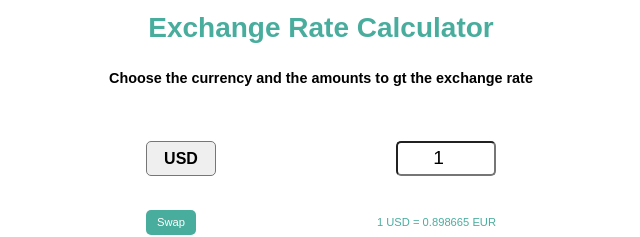
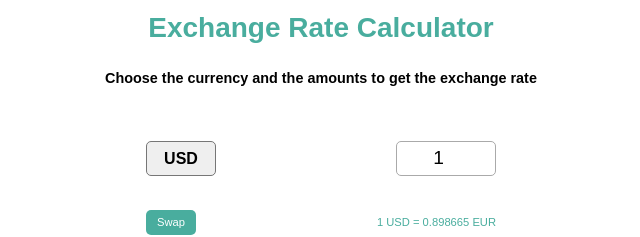
Before and after one commit to loyeh/4th-of-20x20, a plain HTML site: page index.html in a window 1280 px wide. Shown: the part 312-549 px from the top of the page, without its empty margins (319-959 px from the left). Drawn offline with Linux system fonts and the light colour scheme; no server answers.

Commit message:
fix bugs

```diff
--- a/index.html
+++ b/index.html
@@ -16,7 +16,7 @@
 <div class="main">
   <img src="gearDollar.png" alt="dollar in gear icon">
   <h2>Exchange Rate Calculator</h2>
-  <p>Choose the currency and the amounts to gt the exchange rate</p>
+  <p>Choose the currency and the amounts to get the exchange rate</p>
   <div class="data_container" id="data_container">
 
     <!-- 1st row -->
--- a/style.css
+++ b/style.css
@@ -75,11 +75,13 @@ input,
   width: 100px;
   font-size: 18px;
   color: black;
+  border: 1px solid #aaa;
 }
 .secound_col {
   font-family: Arial, Helvetica, sans-serif;
   /* font-weight: bold; */
   font-size: 1.2em;
+
   right: 0;
 }
 #target_currency_quantity {
```
